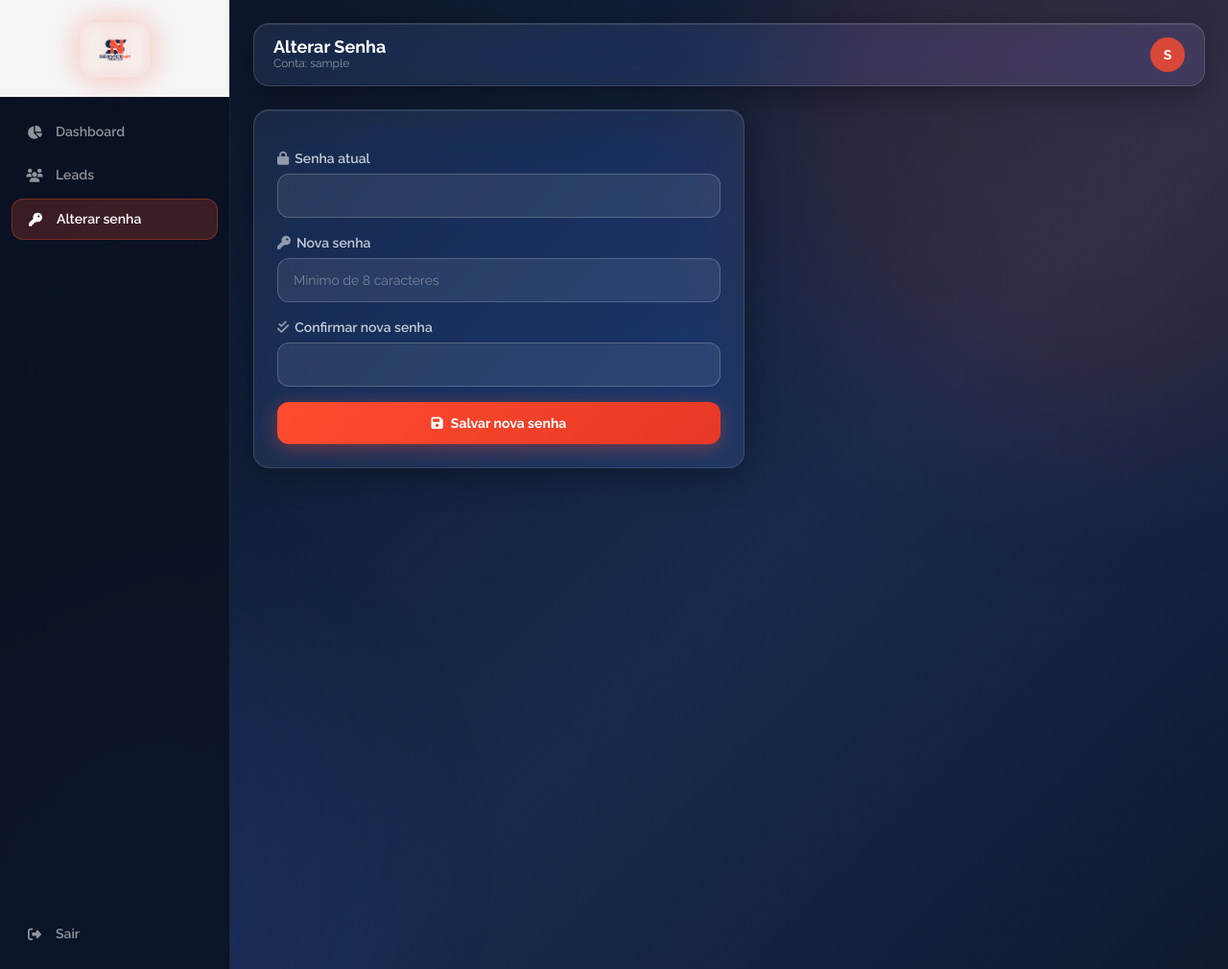
After one commit to lsaacCortes/servicenet, a PHP site: page /servicenet/admin/senha.php in a window 1280 px wide. The commit adds this page. Shown: the whole page at 96% size. Run offline with PHP 8.4, Linux system fonts and the light colour scheme; the visitor is signed in with stand-in values (Sample User, id 1); some libraries are stand-ins or nearby versions.

Commit message:
feat: tela de alterar senha no painel admin
Co-Authored-By: Claude Sonnet 5.5 <noreply@anthropic.com>

```diff
--- a/hotspot/admin/dashboard.php
+++ b/hotspot/admin/dashboard.php
@@ -88,6 +88,10 @@ $adminNome = $_SESSION['admin_nome'] ?? 'Admin';
                     <path d="M9 6a3 3 0 11-6 0 3 3 0 016 0zM17 6a3 3 0 11-6 0 3 3 0 016 0zM12.93 17c.046-.327.07-.66.07-1a6.97 6.97 0 00-1.5-4.33A5 5 0 0119 16v1h-6.07zM6 11a5 5 0 015 5v1H1v-1a5 5 0 015-5z"/>
                 </svg>
                 <span>Leads</span>
+            </a>
+            <a href="senha.php" class="nav-item">
+                <i class="fa-solid fa-key w-5 text-center"></i>
+                <span>Alterar senha</span>
             </a>
             <a href="auth.php?action=logout" class="nav-item mt-auto">
                 <svg xmlns="http://www.w3.org/2000/svg" class="h-5 w-5" viewBox="0 0 20 20" fill="currentColor">
--- a/hotspot/admin/leads.php
+++ b/hotspot/admin/leads.php
@@ -157,6 +157,10 @@ $adminNome = $_SESSION['admin_nome'] ?? 'Admin';
                     <path d="M9 6a3 3 0 11-6 0 3 3 0 016 0zM17 6a3 3 0 11-6 0 3 3 0 016 0zM12.93 17c.046-.327.07-.66.07-1a6.97 6.97 0 00-1.5-4.33A5 5 0 0119 16v1h-6.07zM6 11a5 5 0 015 5v1H1v-1a5 5 0 015-5z"/>
                 </svg>
                 <span>Leads</span>
+            </a>
+            <a href="senha.php" class="nav-item">
+                <i class="fa-solid fa-key w-5 text-center"></i>
+                <span>Alterar senha</span>
             </a>
             <a href="auth.php?action=logout" class="nav-item mt-auto">
                 <svg xmlns="http://www.w3.org/2000/svg" class="h-5 w-5" viewBox="0 0 20 20" fill="currentColor">
--- /dev/null
+++ b/hotspot/admin/senha.php
@@ -0,0 +1,162 @@
+<?php
+session_start();
+if (!isset($_SESSION['admin_id'])) {
+    header('Location: login.php');
+    exit;
+}
+require_once 'db.php';
+
+if (empty($_SESSION['csrf'])) {
+    $_SESSION['csrf'] = bin2hex(random_bytes(16));
+}
+
+$adminNome = $_SESSION['admin_nome'] ?? 'Admin';
+$erro = '';
+$ok   = false;
+
+if ($_SERVER['REQUEST_METHOD'] === 'POST') {
+    $atual = $_POST['atual'] ?? '';
+    $nova  = $_POST['nova'] ?? '';
+    $conf  = $_POST['confirma'] ?? '';
+
+    if (!hash_equals($_SESSION['csrf'], $_POST['csrf'] ?? '')) {
+        $erro = 'Sessao expirada. Recarregue a pagina e tente novamente.';
+    } elseif ($atual === '' || $nova === '' || $conf === '') {
+        $erro = 'Preencha todos os campos.';
+    } elseif (strlen($nova) < 8) {
+        $erro = 'A nova senha deve ter pelo menos 8 caracteres.';
+    } elseif ($nova !== $conf) {
+        $erro = 'A confirmacao nao confere com a nova senha.';
+    } elseif ($nova === $atual) {
+        $erro = 'A nova senha deve ser diferente da atual.';
+    } else {
+        $pdo  = getDB();
+        $stmt = $pdo->prepare("SELECT password FROM admin_users WHERE id = ? LIMIT 1");
+        $stmt->execute([$_SESSION['admin_id']]);
+        $hash = $stmt->fetchColumn();
+
+        if (!$hash || !password_verify($atual, $hash)) {
+            $erro = 'Senha atual incorreta.';
+        } else {
+            $pdo->prepare("UPDATE admin_users SET password = ? WHERE id = ?")
+                ->execute([password_hash($nova, PASSWORD_BCRYPT), $_SESSION['admin_id']]);
+            session_regenerate_id(true);
+            $_SESSION['csrf'] = bin2hex(random_bytes(16));
+            $ok = true;
+        }
+    }
+}
+?>
+<!DOCTYPE html>
+<html lang="pt-BR">
+<head>
+    <meta charset="UTF-8">
+    <meta name="viewport" content="width=device-width, initial-scale=1.0">
+    <title>Alterar Senha — ServiceNet Admin</title>
+    <link rel="icon" href="../assets/img/logo.PNG" type="image/png">
+    <link rel="preconnect" href="https://fonts.googleapis.com">
+    <link href="https://fonts.googleapis.com/css2?family=Raleway:wght@400;500;600;700;800&display=swap" rel="stylesheet">
+    <link rel="stylesheet" href="https://cdnjs.cloudflare.com/ajax/libs/font-awesome/6.5.1/css/all.min.css">
+    <script src="https://cdn.tailwindcss.com"></script>
+    <link rel="stylesheet" href="assets/admin.css">
+    <style>
+        .glass-input {
+            background: rgba(255,255,255,0.08);
+            border: 1px solid rgba(255,255,255,0.2);
+            color: white;
+        }
+        .glass-input::placeholder { color: rgba(255,255,255,0.35); }
+        .glass-input:focus { outline: none; border-color: #ff4c30; box-shadow: 0 0 0 3px rgba(255,76,48,0.25); }
+        .btn-accent { background: linear-gradient(135deg, #ff4c30, #e63825); box-shadow: 0 4px 20px rgba(255,76,48,0.4); }
+    </style>
+</head>
+<body class="admin-body">
+
+    <div class="orb orb-1"></div>
+    <div class="orb orb-2"></div>
+
+    <aside class="sidebar" id="sidebar">
+        <div class="sidebar-logo"><img src="../assets/img/logo.PNG" class="logo-bordered" alt="ServiceNet"
+                 onerror="this.outerHTML='<span class=\'text-white font-extrabold text-lg\'>ServiceNet</span>'">
+        </div>
+        <nav class="sidebar-nav">
+            <a href="dashboard.php" class="nav-item">
+                <i class="fa-solid fa-chart-pie w-5 text-center"></i>
+                <span>Dashboard</span>
+            </a>
+            <a href="leads.php" class="nav-item">
+                <i class="fa-solid fa-users w-5 text-center"></i>
+                <span>Leads</span>
+            </a>
+            <a href="senha.php" class="nav-item active">
+                <i class="fa-solid fa-key w-5 text-center"></i>
+                <span>Alterar senha</span>
+            </a>
+            <a href="auth.php?action=logout" class="nav-item mt-auto">
+                <i class="fa-solid fa-right-from-bracket w-5 text-center"></i>
+                <span>Sair</span>
+            </a>
+        </nav>
+    </aside>
+
+    <main class="main-content">
+        <header class="topbar glass-card">
+            <div class="flex items-center gap-3">
+                <button onclick="document.getElementById('sidebar').classList.toggle('sidebar-open')"
+                        class="lg:hidden text-white opacity-70 hover:opacity-100">
+                    <i class="fa-solid fa-bars text-xl"></i>
+                </button>
+                <div>
+                    <h1 class="text-white font-bold text-lg leading-none">Alterar Senha</h1>
+                    <p class="text-xs opacity-50 text-white">Conta: <?= htmlspecialchars($_SESSION['admin_user'] ?? '') ?></p>
+                </div>
+            </div>
+            <div class="w-9 h-9 rounded-full flex items-center justify-center font-bold text-sm text-white" style="background: rgba(255,76,48,0.8);">
+                <?= strtoupper(substr($adminNome, 0, 1)) ?>
+            </div>
+        </header>
+
+        <div class="glass-card rounded-2xl p-6 mt-6 max-w-lg">
+            <?php if ($ok): ?>
+            <div class="mb-5 p-4 rounded-xl text-sm font-semibold text-white" style="background: rgba(34,197,94,0.2); border: 1px solid rgba(34,197,94,0.4);">
+                <i class="fa-solid fa-circle-check mr-2"></i>Senha alterada com sucesso.
+            </div>
+            <?php elseif ($erro): ?>
+            <div class="mb-5 p-4 rounded-xl text-sm font-semibold text-white" style="background: rgba(255,76,48,0.2); border: 1px solid rgba(255,76,48,0.4);">
+                <i class="fa-solid fa-triangle-exclamation mr-2"></i><?= htmlspecialchars($erro) ?>
+            </div>
+            <?php endif; ?>
+
+            <form method="POST" action="" class="space-y-4" autocomplete="off">
+                <input type="hidden" name="csrf" value="<?= htmlspecialchars($_SESSION['csrf']) ?>">
+
+                <div>
+                    <label class="block text-sm font-semibold mb-1.5" style="color: rgba(255,255,255,0.75);" for="atual">
+                        <i class="fa-solid fa-lock mr-1.5 opacity-70"></i>Senha atual
+                    </label>
+                    <input class="glass-input w-full py-3 px-4 rounded-xl text-sm" type="password" id="atual" name="atual"
+                           required autocomplete="current-password">
+                </div>
+                <div>
+                    <label class="block text-sm font-semibold mb-1.5" style="color: rgba(255,255,255,0.75);" for="nova">
+                        <i class="fa-solid fa-key mr-1.5 opacity-70"></i>Nova senha
+                    </label>
+                    <input class="glass-input w-full py-3 px-4 rounded-xl text-sm" type="password" id="nova" name="nova"
+                           required minlength="8" placeholder="Minimo de 8 caracteres" autocomplete="new-password">
+                </div>
+                <div>
+                    <label class="block text-sm font-semibold mb-1.5" style="color: rgba(255,255,255,0.75);" for="confirma">
+                        <i class="fa-solid fa-check-double mr-1.5 opacity-70"></i>Confirmar nova senha
+                    </label>
+                    <input class="glass-input w-full py-3 px-4 rounded-xl text-sm" type="password" id="confirma" name="confirma"
+                           required minlength="8" autocomplete="new-password">
+                </div>
+
+                <button type="submit" class="btn-accent w-full py-3 px-4 rounded-xl text-white font-bold text-sm flex items-center justify-center gap-2">
+                    <i class="fa-solid fa-floppy-disk"></i>Salvar nova senha
+                </button>
+            </form>
+        </div>
+    </main>
+</body>
+</html>
```
